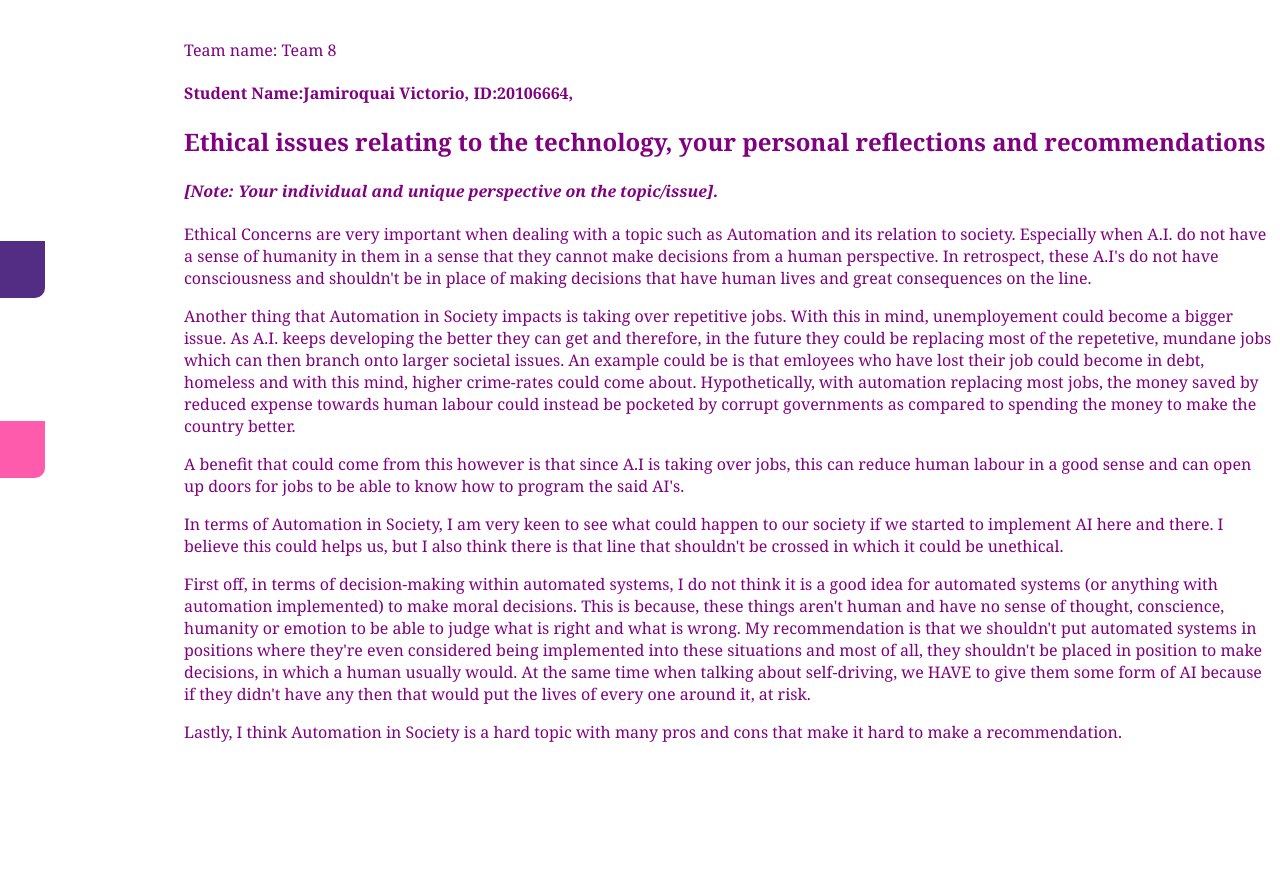
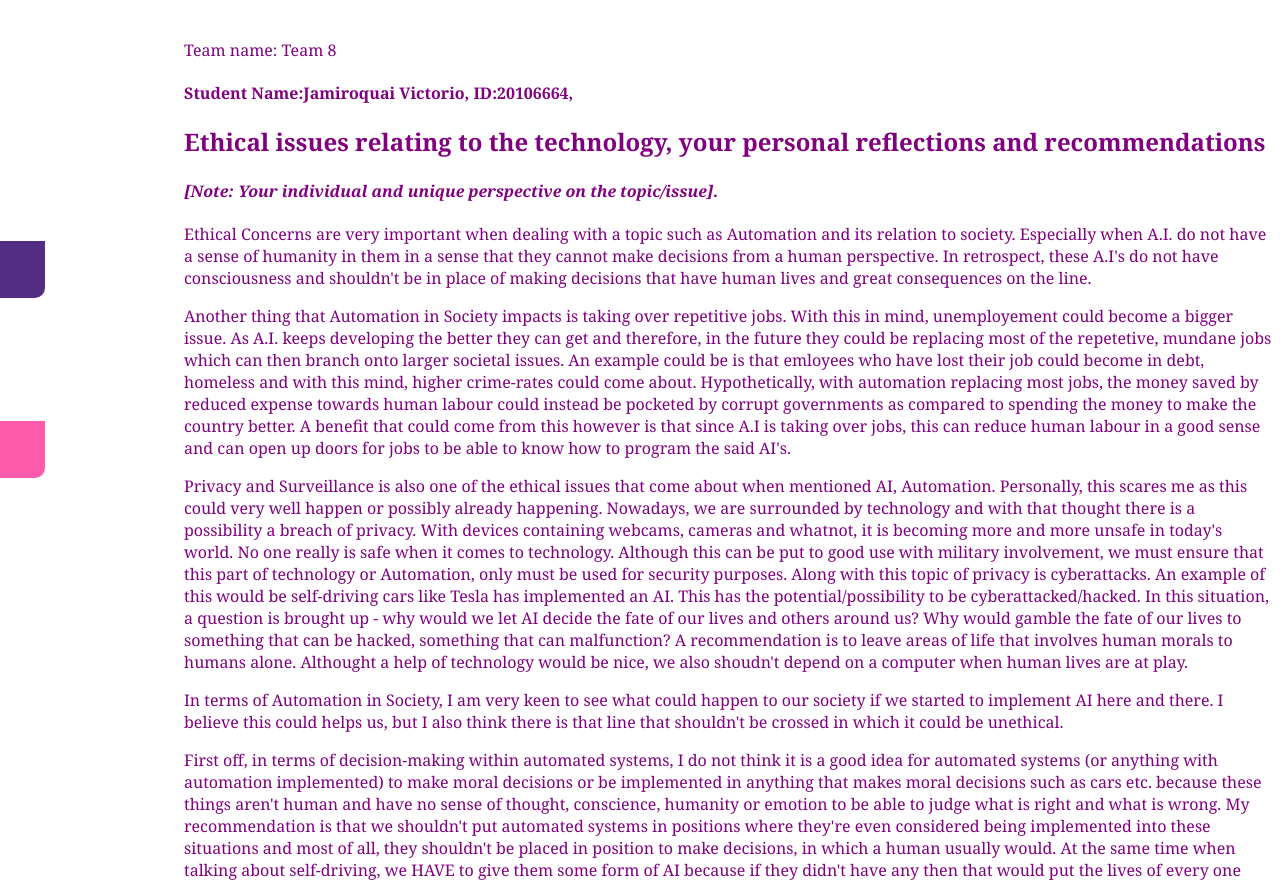
Before and after one commit to win746/1208ssnn.github.io, a plain HTML site: page misc/team2.html in a window 1280 px wide. Shown: the part 79-961 px from the top of the page. Before the commit the page ends 838 px from the top, so only its background shows below. Drawn offline with Linux system fonts and the light colour scheme.

Commit message:
Update team2.html

```diff
--- a/misc/team2.html
+++ b/misc/team2.html
@@ -26,11 +26,11 @@
 <h4><em>[Note: Your individual and unique perspective on the topic/issue].</em></h4>
 
 <p>Ethical Concerns are very important when dealing with a topic such as Automation and its relation to society. Especially when A.I. do not have a sense of humanity in them in a sense that they cannot make decisions from a human perspective. In retrospect, these A.I's do not have consciousness and shouldn't be in place of making decisions that have human lives and great consequences on the line.</p>
-<p>Another thing that Automation in Society impacts is taking over repetitive jobs. With this in mind, unemployement could become a bigger issue. As A.I. keeps developing the better they can get and therefore, in the future they could be replacing most of the repetetive, mundane jobs which can then branch onto larger societal issues. An example could be is that emloyees who have lost their job could become in debt, homeless and with this mind, higher crime-rates could come about. Hypothetically, with automation replacing most jobs, the money saved by reduced expense towards human labour could instead be pocketed by corrupt governments as compared to spending the money to make the country better.</p>
-<p>A benefit that could come from this however is that since A.I is taking over jobs, this can reduce human labour in a good sense and can open up doors for jobs to be able to know how to program the said AI's.</p>
+<p>Another thing that Automation in Society impacts is taking over repetitive jobs. With this in mind, unemployement could become a bigger issue. As A.I. keeps developing the better they can get and therefore, in the future they could be replacing most of the repetetive, mundane jobs which can then branch onto larger societal issues. An example could be is that emloyees who have lost their job could become in debt, homeless and with this mind, higher crime-rates could come about. Hypothetically, with automation replacing most jobs, the money saved by reduced expense towards human labour could instead be pocketed by corrupt governments as compared to spending the money to make the country better. A benefit that could come from this however is that since A.I is taking over jobs, this can reduce human labour in a good sense and can open up doors for jobs to be able to know how to program the said AI's.</p>
+<p>Privacy and Surveillance is also one of the ethical issues that come about when mentioned AI, Automation. Personally, this scares me as this could very well happen or possibly already happening. Nowadays, we are surrounded by technology and with that thought there is a possibility a breach of privacy. With devices containing webcams, cameras and whatnot, it is becoming more and more unsafe in today's world. No one really is safe when it comes to technology. Although this can be put to good use with military involvement, we must ensure that this part of technology or Automation, only must be used for security purposes. Along with this topic of privacy is cyberattacks. An example of this would be self-driving cars like Tesla has implemented an AI. This has the potential/possibility to be cyberattacked/hacked. In this situation, a question is brought up - why would we let AI decide the fate of our lives and others around us? Why would gamble the fate of our lives to something that can be hacked, something that can malfunction? A recommendation is to leave areas of life that involves human morals to humans alone. Althought a help of technology would be nice, we also shoudn't depend on a computer when human lives are at play.</p>
 <p>In terms of Automation in Society, I am very keen to see what could happen to our society if we started to implement AI here and there. I believe this could helps us, but I also think there is that line that shouldn't be crossed in which it could be unethical.</p>
-<p>First off, in terms of decision-making within automated systems, I do not think it is a good idea for automated systems (or anything with automation implemented) to make moral decisions. This is because, these things aren't human and have no sense of thought, conscience, humanity or emotion to be able to judge what is right and what is wrong. My recommendation is that we shouldn't put automated systems in positions where they're even considered being implemented into these situations and most of all, they shouldn't be placed in position to make decisions, in which a human usually would. At the same time when talking about self-driving, we HAVE to give them some form of AI because if they didn't have any then that would put the lives of every one around it, at risk.</p>
-<p>Lastly, I think Automation in Society is a hard topic with many pros and cons that make it hard to make a recommendation.
+<p>First off, in terms of decision-making within automated systems, I do not think it is a good idea for automated systems (or anything with automation implemented) to make moral decisions or be implemented in anything that makes moral decisions such as cars etc. because these things aren't human and have no sense of thought, conscience, humanity or emotion to be able to judge what is right and what is wrong. My recommendation is that we shouldn't put automated systems in positions where they're even considered being implemented into these situations and most of all, they shouldn't be placed in position to make decisions, in which a human usually would. At the same time when talking about self-driving, we HAVE to give them some form of AI because if they didn't have any then that would put the lives of every one around it, at risk. I think that in life there are some things that shouldn't be changed or tampered with (driving).</p>
+<p>Lastly, I think Automation in Society is a hard topic with many pros and cons that make it hard to make a recommendation. We can already see technology taking over from big namebrand factories mass-producing at high speeds with an automated machine that makes no errors. From a business standpoint, automation can save people time, human labour and can even help a business grow. But from a different perspective, this leaves people who would want to work in that certain field (field in which automation has taken over) jobless, and most likely resort to a different line of work. In my opinion, people need to start working/studying harder to able to work at a field of work in which AI's aren't capable of functioning at yet. After all, there is only so much things automated systems can do before the factor of human morals come into play, in which in my opinion where the AI stops and humans takeover.
 
 
 
```
